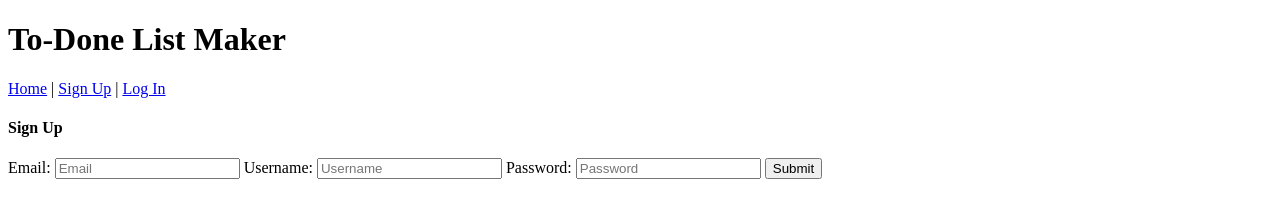
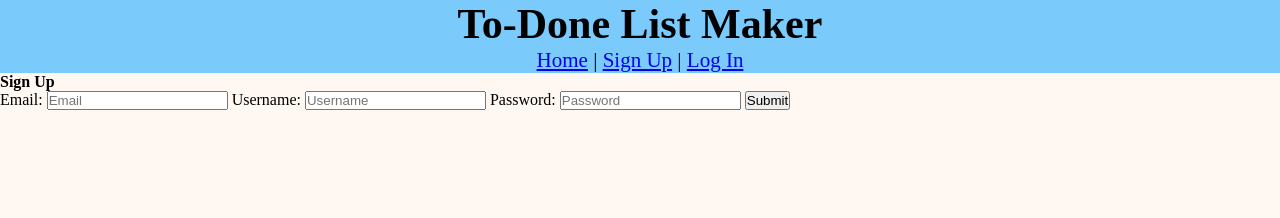
Before and after one commit to broberts13/CS146_Team13, a plain HTML site: page signUp.html in a window 1280 px wide. Drawn offline with Linux system fonts and the light colour scheme.

Commit message:
css for login and signup

```diff
--- /dev/null
+++ b/login/styles.css
@@ -0,0 +1,14 @@
+* {
+  margin: 0;
+  padding: 0;
+}
+
+body {
+  background-color: #fff8f2;
+}
+
+header {
+  background-color: #7acafb;
+  font-size: 21px;
+  text-align: center;
+}
--- a/signUp.html
+++ b/signUp.html
@@ -2,6 +2,7 @@
 <html>
 <head>
     <title>To-Done List Maker - Sign Up</title>
+    <link rel = "stylesheet" href="signUp\styles.css">
 </head>
 <header>
     <h1>To-Done List Maker</h1>
--- /dev/null
+++ b/signUp/styles.css
@@ -0,0 +1,14 @@
+* {
+  margin: 0;
+  padding: 0;
+}
+
+body {
+  background-color: #fff8f2;
+}
+
+header {
+  background-color: #7acafb;
+  font-size: 21px;
+  text-align: center;
+}
--- a/styles.css
+++ b/styles.css
@@ -10,6 +10,7 @@ body {
 header {
   background-color: #7acafb;
   font-size: 21px;
+  text-align: center;
 }
 
 .signIn {
```
Also changed, not shown: login.html (+1 -0 lines).
